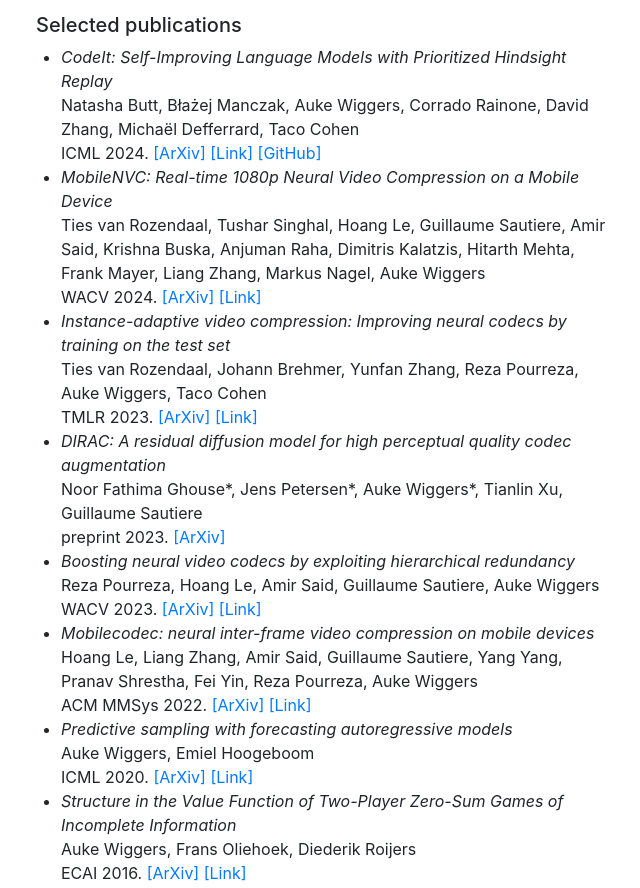
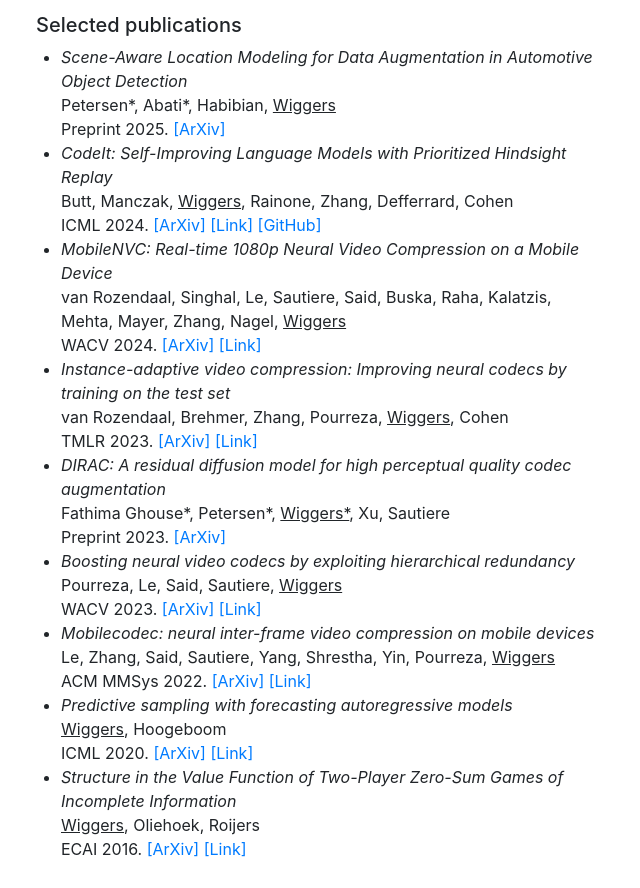
Before and after one commit to aukejw/aukejw.github.io, a plain HTML site: page index.html in a window 1280 px wide. Shown: the part 941-1829 px from the top of the page, without its empty margins (319-959 px from the left). Drawn offline with nearby package versions, Linux system fonts and the light colour scheme; some icons are missing.

Commit message:
Add a publication, lastnames only for publications.

```diff
--- a/assets/data/publications.json
+++ b/assets/data/publications.json
@@ -1,4 +1,11 @@
 [
+    {
+        "title": "Scene-Aware Location Modeling for Data Augmentation in Automotive Object Detection",
+        "author": "Jens Petersen*, Davide Abati*, Amirhossein Habibian, Auke Wiggers",
+        "arxiv": "https://arxiv.org/pdf/2504.17076",
+        "conference": "Preprint",
+        "year": 2025
+    },
     {
         "title": "CodeIt: Self-Improving Language Models with Prioritized Hindsight Replay",
         "author": "Natasha Butt, Błażej Manczak, Auke Wiggers, Corrado Rainone, David Zhang, Michaël Defferrard, Taco Cohen",
@@ -31,7 +38,7 @@
         "title": "DIRAC: A residual diffusion model for high perceptual quality codec augmentation",
         "author": "Noor Fathima Ghouse*, Jens Petersen*, Auke Wiggers*, Tianlin Xu, Guillaume Sautiere",
         "arxiv": "https://arxiv.org/abs/2301.05489",
-        "conference": "preprint",
+        "conference": "Preprint",
         "year": 2023,
         "thumbnail": "assets/img/dirac_thumbnail.png"
     },
--- a/index.html
+++ b/index.html
@@ -138,10 +138,19 @@
               const publicationRow = document.createElement("li");
               const publicationText = document.createElement("div");
 
+              // Last names only
               let publicationTextHTML = `
-              <i>${element.title}</i><br>${element.author}<br>
-              ${element.conference} ${element.year}.
-          `;
+                <i>${element.title}</i><br>
+                  ${element.author.split(',').map(
+                name => {
+                  const lastName = name.trim().split(' ').slice(1).join(' ');
+                  if (lastName.includes("Wiggers")) {
+                    return `<u>${lastName}</u>`;
+                  }
+                  return lastName;
+                }).join(', ')}
+                <br>
+                ${element.conference} ${element.year}.`;
 
               if (typeof element.arxiv !== "undefined")
                 publicationTextHTML += `
```
